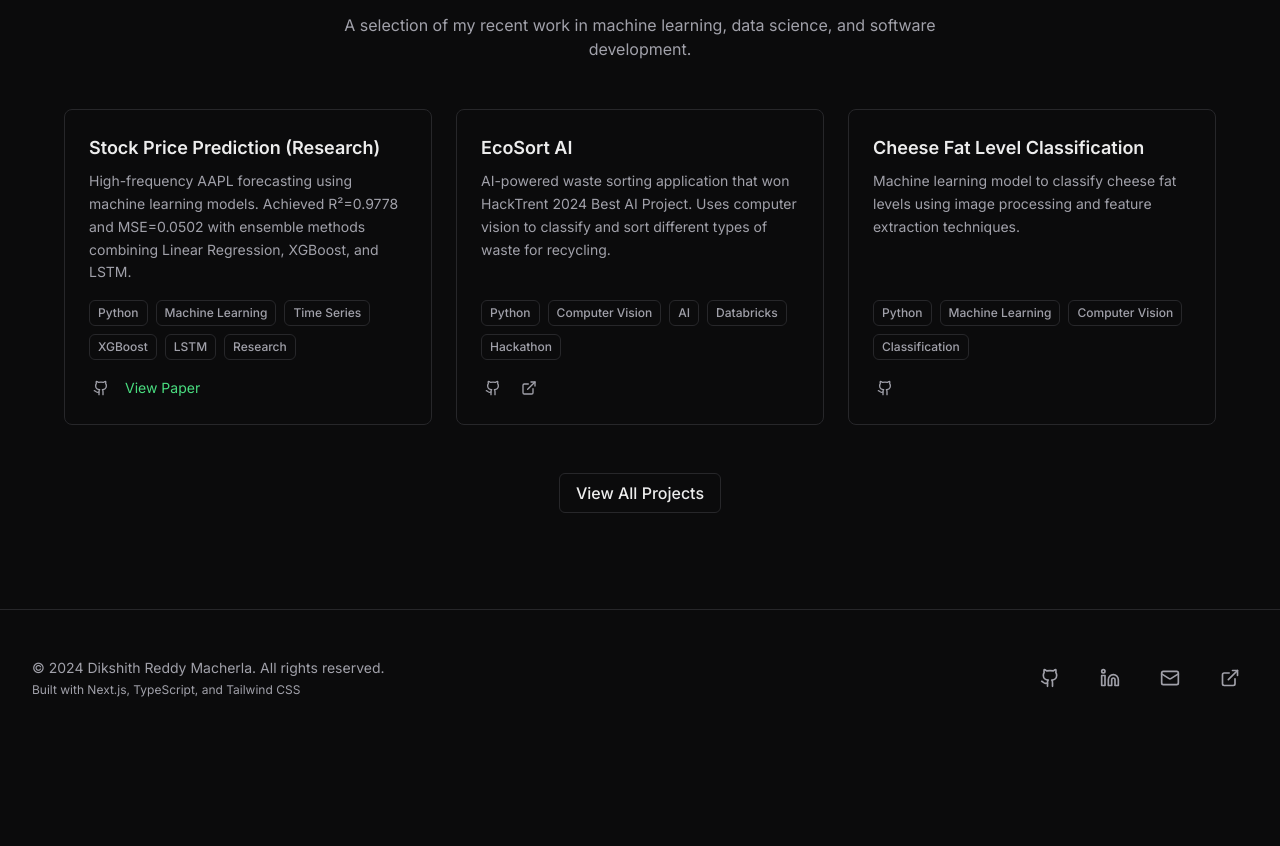
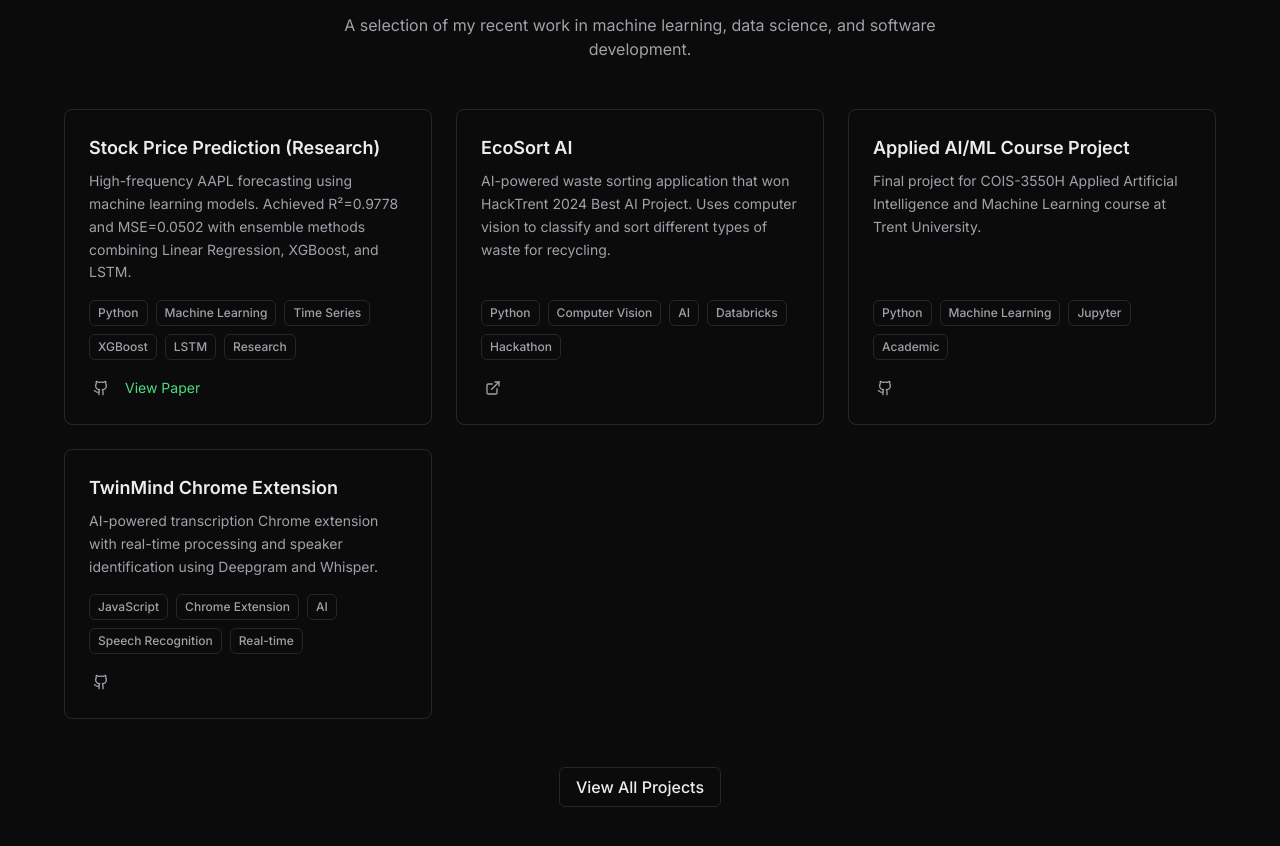
Before and after one commit to dikshithreddym/PortfolioWebsite, a Next.js app: page / in a window 1280 px wide. Shown: the part 1180-2026 px from the top of the page. Before the commit the page ends 1926 px from the top, so only its background shows below. Built offline with nearby package versions, Linux system fonts and the light colour scheme.

Commit message:
updated links

```diff
--- a/components/ProjectCard.tsx
+++ b/components/ProjectCard.tsx
@@ -52,6 +52,7 @@ export function ProjectCard({ project, className }: ProjectCardProps) {
                 rel="noopener noreferrer"
                 className="text-muted hover:text-foreground transition-colors focus-ring p-1"
                 aria-label={`View ${project.title} live`}
+                title={project.links.live.includes('linkedin.com') ? 'View on LinkedIn' : 'View Live'}
               >
                 <ExternalLink className="h-4 w-4" />
               </Link>
--- a/content/projects.ts
+++ b/content/projects.ts
@@ -16,8 +16,8 @@ export const projects: Project[] = [
     description: 'High-frequency AAPL forecasting using machine learning models. Achieved R²=0.9778 and MSE=0.0502 with ensemble methods combining Linear Regression, XGBoost, and LSTM.',
     tags: ['Python', 'Machine Learning', 'Time Series', 'XGBoost', 'LSTM', 'Research'],
     links: {
-      github: 'https://github.com/dikshithreddym/stock-prediction',
-      paper: '/papers/stock-prediction-snpd2025.pdf'
+      github: 'https://github.com/dikshithreddym/ResearchProject_StockPricePrediction',
+      paper: 'https://drive.google.com/file/d/15Y2iSFWaMZfq9nw0TeIGCVy7vJNjnMcl/view?usp=sharing'
     },
     featured: true
   },
@@ -26,35 +26,42 @@ export const projects: Project[] = [
     description: 'AI-powered waste sorting application that won HackTrent 2024 Best AI Project. Uses computer vision to classify and sort different types of waste for recycling.',
     tags: ['Python', 'Computer Vision', 'AI', 'Databricks', 'Hackathon'],
     links: {
-      github: 'https://github.com/dikshithreddym/ecosort-ai',
-      live: 'https://devpost.com/software/ecosort-ai'
+      live: 'https://www.linkedin.com/posts/dikshithreddym_hacktrent2024-databricks-aws-activity-7261748988758904833-mp39?utm_source=share&utm_medium=member_desktop'
     },
     featured: true
   },
   {
-    title: 'Cheese Fat Level Classification',
-    description: 'Machine learning model to classify cheese fat levels using image processing and feature extraction techniques.',
-    tags: ['Python', 'Machine Learning', 'Computer Vision', 'Classification'],
+    title: 'Applied AI/ML Course Project',
+    description: 'Final project for COIS-3550H Applied Artificial Intelligence and Machine Learning course at Trent University.',
+    tags: ['Python', 'Machine Learning', 'Jupyter', 'Academic'],
     links: {
-      github: 'https://github.com/dikshithreddym/cheese-classification'
+      github: 'https://github.com/dikshithreddym/COIS-3550H-AppliedArtificialIntelligenceAndMachineLearning'
     },
     featured: true
   },
   {
-    title: 'Mini X',
-    description: 'A compact Twitter-like social media platform built with modern web technologies.',
-    tags: ['Next.js', 'TypeScript', 'Tailwind CSS', 'Social Media'],
+    title: 'TwinMind Chrome Extension',
+    description: 'AI-powered transcription Chrome extension with real-time processing and speaker identification using Deepgram and Whisper.',
+    tags: ['JavaScript', 'Chrome Extension', 'AI', 'Speech Recognition', 'Real-time'],
     links: {
-      github: 'https://github.com/dikshithreddym/mini-x',
-      live: 'https://mini-x.vercel.app'
+      github: 'https://github.com/dikshithreddym/TwinMind_Chrome_Extension'
+    },
+    featured: true
+  },
+  {
+    title: 'TourPlan Website',
+    description: 'A comprehensive travel planning website built with modern web technologies.',
+    tags: ['Web Development', 'HTML', 'CSS', 'JavaScript'],
+    links: {
+      live: 'https://dikshithreddym.github.io/TourPlan_Website/'
     }
   },
   {
-    title: 'TwinMind Transcriber',
-    description: 'AI-powered transcription tool with real-time processing and speaker identification.',
-    tags: ['Python', 'AI', 'Speech Recognition', 'Real-time'],
+    title: 'Assignment 3 - Web Development',
+    description: 'Web development assignment showcasing frontend skills and responsive design.',
+    tags: ['Web Development', 'HTML', 'CSS', 'JavaScript'],
     links: {
-      github: 'https://github.com/dikshithreddym/twinmind-transcriber'
+      live: 'https://loki.trentu.ca/~dmacherla/www_data/Assignment-3'
     }
   }
 ];
--- a/content/talks.ts
+++ b/content/talks.ts
@@ -17,8 +17,7 @@ export const talks: Talk[] = [
     date: 'July 24, 2025',
     description: 'Presenting research on high-frequency stock price forecasting using ensemble machine learning methods. Abstract: This paper explores the application of machine learning techniques for intraday stock price prediction using 2-minute frequency data.',
     links: {
-      paper: '/papers/stock-prediction-snpd2025.pdf',
-      slides: '/slides/snpd2025-presentation.pdf'
+      paper: 'https://drive.google.com/file/d/15Y2iSFWaMZfq9nw0TeIGCVy7vJNjnMcl/view?usp=sharing'
     }
   },
   {
@@ -27,7 +26,7 @@ export const talks: Talk[] = [
     date: 'April 26, 2025',
     description: 'A comprehensive exploration of artificial intelligence consciousness, ethical considerations in AI development, and the concept of technological singularity.',
     links: {
-      slides: '/slides/ai-ethics-presentation.pdf'
+      slides: 'https://drive.google.com/file/d/1DLqtaJ4BfPmEisozCO1OoXbMGVlU5LHh/view?usp=sharing'
     }
   }
 ];
```
